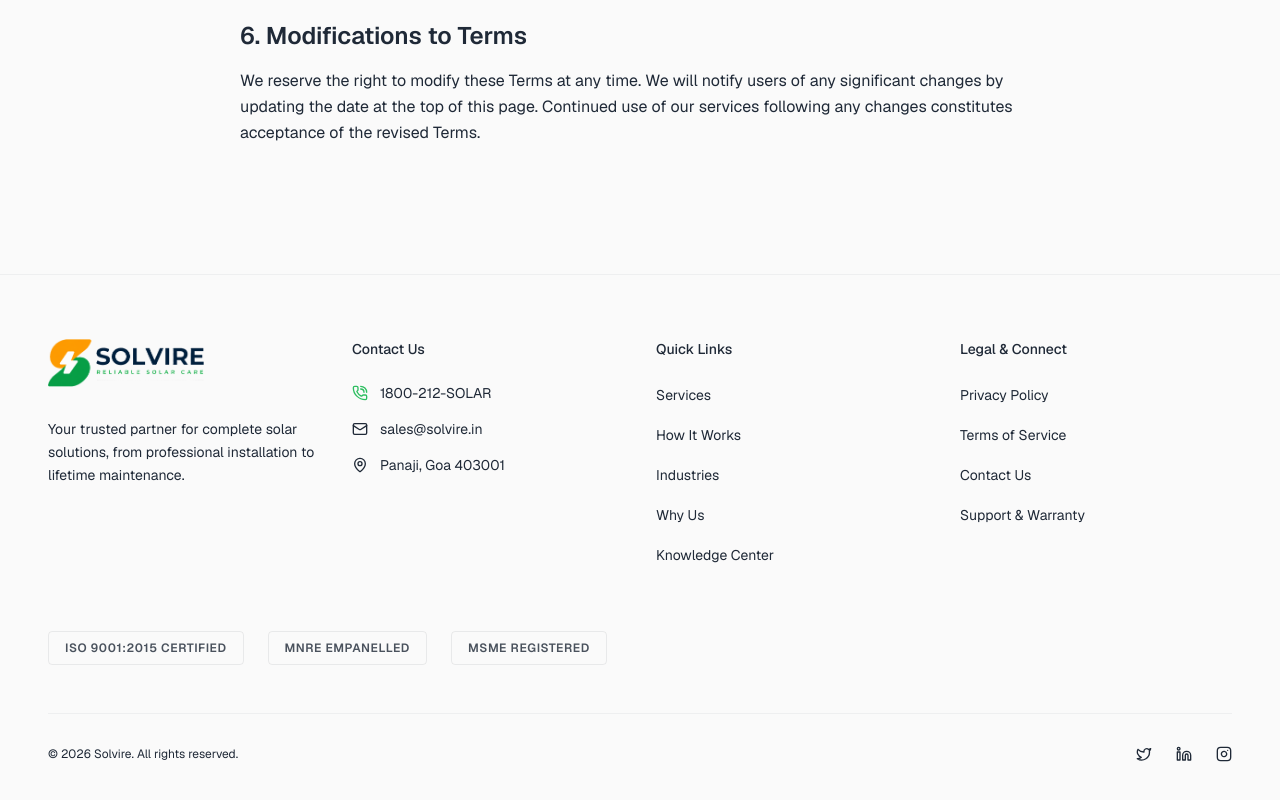
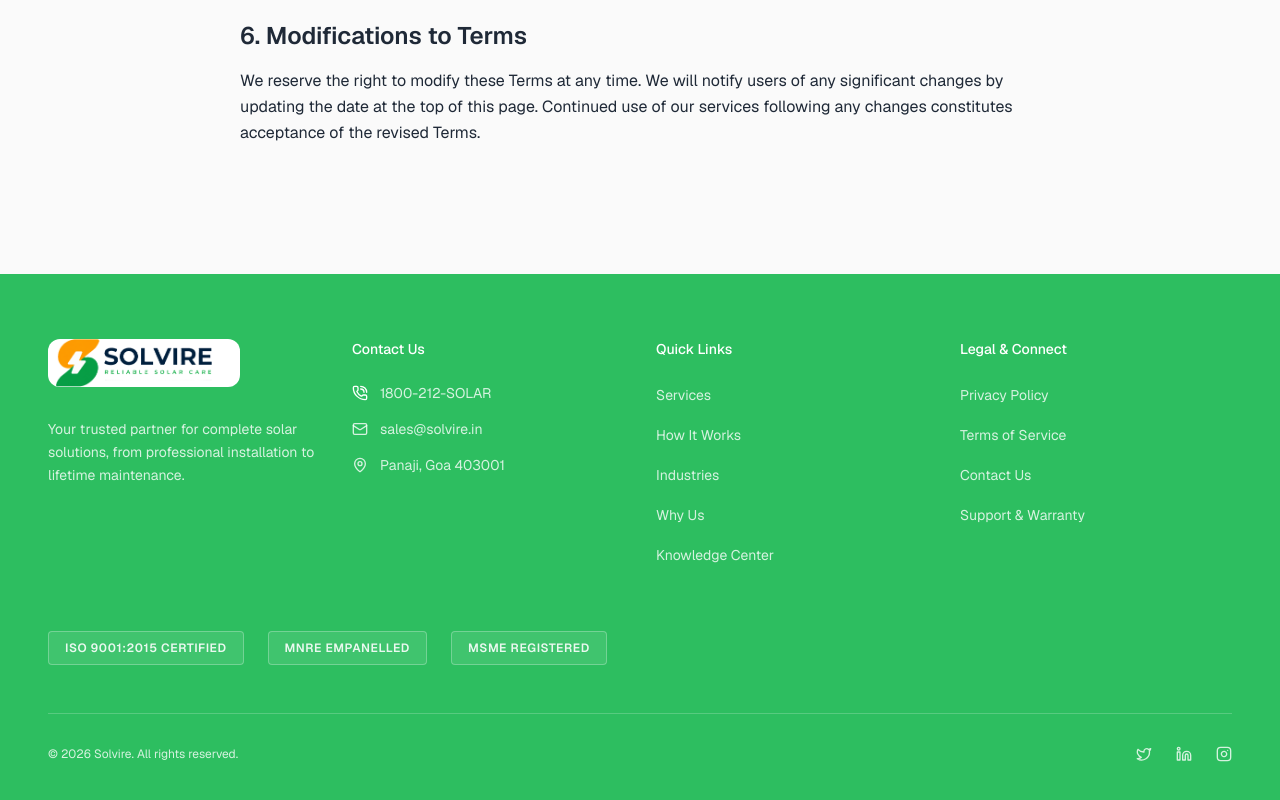
Before and after one commit to Nandannflp/solvire, a Next.js app: page /terms in a window 1280 px wide. Shown: the part 1116-1916 px from the top of the page. Built offline with nearby package versions, Linux system fonts and the light colour scheme; a web font is replaced by a local one.

Commit message:
style: change footer background to logo green

```diff
--- a/src/components/layout/Footer.tsx
+++ b/src/components/layout/Footer.tsx
@@ -7,43 +7,43 @@ export function Footer() {
   const currentYear = new Date().getFullYear();
 
   return (
-    <footer className="bg-transparent border-t border-foreground/5 py-16 relative z-10">
+    <footer className="bg-energy text-white border-t border-energy/20 py-16 relative z-10">
       <div className="container max-w-7xl mx-auto px-6 md:px-12">
         <div className="grid grid-cols-1 md:grid-cols-4 gap-12 md:gap-8 mb-16">
 
           {/* Brand Column */}
           <div>
-            <Link href="/" className="inline-block mb-6 relative w-48 h-12">
+            <Link href="/" className="inline-block mb-6 relative w-48 h-12 bg-white rounded-lg p-2">
               <Image
                 src={longLogo}
                 alt="Solvire Logo"
                 fill
-                className="object-contain object-left"
+                className="object-contain object-left px-2"
               />
             </Link>
-            <p className="text-textSecondary text-sm max-w-sm leading-relaxed mb-6">
+            <p className="text-white/80 text-sm max-w-sm leading-relaxed mb-6">
               Your trusted partner for complete solar solutions, from professional installation to lifetime maintenance.
             </p>
           </div>
 
           {/* Contact Info */}
           <div>
-            <h4 className="text-foreground font-medium mb-6 text-sm">Contact Us</h4>
+            <h4 className="text-white font-medium mb-6 text-sm">Contact Us</h4>
             <ul className="space-y-4">
               <li>
-                <a href="tel:18002120000" className="flex items-start gap-3 text-textSecondary text-sm hover:text-primary transition-colors">
-                  <PhoneCall className="w-4 h-4 mt-0.5 shrink-0 text-primary" />
+                <a href="tel:18002120000" className="flex items-start gap-3 text-white/80 text-sm hover:text-white transition-colors">
+                  <PhoneCall className="w-4 h-4 mt-0.5 shrink-0 text-white" />
                   <span>1800-212-SOLAR</span>
                 </a>
               </li>
               <li>
-                <a href="mailto:sales@solvire.in" className="flex items-start gap-3 text-textSecondary text-sm hover:text-primary transition-colors">
+                <a href="mailto:sales@solvire.in" className="flex items-start gap-3 text-white/80 text-sm hover:text-white transition-colors">
                   <Mail className="w-4 h-4 mt-0.5 shrink-0" />
                   <span>sales@solvire.in</span>
                 </a>
               </li>
               <li>
-                <div className="flex items-start gap-3 text-textSecondary text-sm">
+                <div className="flex items-start gap-3 text-white/80 text-sm">
                   <MapPin className="w-4 h-4 mt-0.5 shrink-0" />
                   <span>Panaji, Goa 403001</span>
                 </div>
@@ -53,41 +53,41 @@ export function Footer() {
 
           {/* Quick Links */}
           <div>
-            <h4 className="text-foreground font-medium mb-6 text-sm">Quick Links</h4>
+            <h4 className="text-white font-medium mb-6 text-sm">Quick Links</h4>
             <ul className="space-y-4">
               <li>
-                <Link href="/#services" className="text-textSecondary text-sm hover:text-primary transition-colors">Services</Link>
+                <Link href="/#services" className="text-white/80 text-sm hover:text-white transition-colors">Services</Link>
               </li>
               <li>
-                <Link href="/#how-it-works" className="text-textSecondary text-sm hover:text-primary transition-colors">How It Works</Link>
+                <Link href="/#how-it-works" className="text-white/80 text-sm hover:text-white transition-colors">How It Works</Link>
               </li>
               <li>
-                <Link href="/#industries" className="text-textSecondary text-sm hover:text-primary transition-colors">Industries</Link>
+                <Link href="/#industries" className="text-white/80 text-sm hover:text-white transition-colors">Industries</Link>
               </li>
               <li>
-                <Link href="/#trust" className="text-textSecondary text-sm hover:text-primary transition-colors">Why Us</Link>
+                <Link href="/#trust" className="text-white/80 text-sm hover:text-white transition-colors">Why Us</Link>
               </li>
               <li>
-                <Link href="/resources" className="text-textSecondary text-sm hover:text-primary transition-colors">Knowledge Center</Link>
+                <Link href="/resources" className="text-white/80 text-sm hover:text-white transition-colors">Knowledge Center</Link>
               </li>
             </ul>
           </div>
 
           {/* Legal & Social */}
           <div>
-            <h4 className="text-foreground font-medium mb-6 text-sm">Legal & Connect</h4>
+            <h4 className="text-white font-medium mb-6 text-sm">Legal & Connect</h4>
             <ul className="space-y-4">
               <li>
-                <Link href="/privacy" className="text-textSecondary text-sm hover:text-primary transition-colors">Privacy Policy</Link>
+                <Link href="/privacy" className="text-white/80 text-sm hover:text-white transition-colors">Privacy Policy</Link>
               </li>
               <li>
-                <Link href="/terms" className="text-textSecondary text-sm hover:text-primary transition-colors">Terms of Service</Link>
+                <Link href="/terms" className="text-white/80 text-sm hover:text-white transition-colors">Terms of Service</Link>
               </li>
               <li>
-                <Link href="/contact" className="text-textSecondary text-sm hover:text-primary transition-colors">Contact Us</Link>
+                <Link href="/contact" className="text-white/80 text-sm hover:text-white transition-colors">Contact Us</Link>
               </li>
               <li>
-                <Link href="/support" className="text-textSecondary text-sm hover:text-primary transition-colors">Support & Warranty</Link>
+                <Link href="/support" className="text-white/80 text-sm hover:text-white transition-colors">Support & Warranty</Link>
               </li>
             </ul>
           </div>
@@ -95,27 +95,27 @@ export function Footer() {
         </div>
 
         {/* Certifications */}
-        <div className="flex flex-wrap items-center gap-6 mb-12 opacity-80">
-          <div className="px-4 py-2 rounded border border-foreground/10 text-xs font-semibold text-textSecondary tracking-wider">ISO 9001:2015 CERTIFIED</div>
-          <div className="px-4 py-2 rounded border border-foreground/10 text-xs font-semibold text-textSecondary tracking-wider">MNRE EMPANELLED</div>
-          <div className="px-4 py-2 rounded border border-foreground/10 text-xs font-semibold text-textSecondary tracking-wider">MSME REGISTERED</div>
+        <div className="flex flex-wrap items-center gap-6 mb-12 opacity-90">
+          <div className="px-4 py-2 rounded border border-white/30 text-xs font-semibold text-white tracking-wider bg-white/10">ISO 9001:2015 CERTIFIED</div>
+          <div className="px-4 py-2 rounded border border-white/30 text-xs font-semibold text-white tracking-wider bg-white/10">MNRE EMPANELLED</div>
+          <div className="px-4 py-2 rounded border border-white/30 text-xs font-semibold text-white tracking-wider bg-white/10">MSME REGISTERED</div>
         </div>
 
         {/* Bottom Bar */}
-        <div className="pt-8 border-t border-foreground/5 flex flex-col md:flex-row items-center justify-between gap-4">
-          <p className="text-textSecondary text-xs">
+        <div className="pt-8 border-t border-white/20 flex flex-col md:flex-row items-center justify-between gap-4">
+          <p className="text-white/80 text-xs">
             © {currentYear} Solvire. All rights reserved.
           </p>
           <div className="flex items-center gap-6">
-            <Link href="https://twitter.com/solvire" target="_blank" rel="noopener noreferrer" className="text-textSecondary hover:text-foreground transition-colors">
+            <Link href="https://twitter.com/solvire" target="_blank" rel="noopener noreferrer" className="text-white/80 hover:text-white transition-colors">
               <span className="sr-only">Twitter</span>
               <Twitter className="w-4 h-4" />
             </Link>
-            <Link href="https://linkedin.com/company/solvire" target="_blank" rel="noopener noreferrer" className="text-textSecondary hover:text-foreground transition-colors">
+            <Link href="https://linkedin.com/company/solvire" target="_blank" rel="noopener noreferrer" className="text-white/80 hover:text-white transition-colors">
               <span className="sr-only">LinkedIn</span>
               <Linkedin className="w-4 h-4" />
             </Link>
-            <Link href="https://instagram.com/solvire" target="_blank" rel="noopener noreferrer" className="text-textSecondary hover:text-foreground transition-colors">
+            <Link href="https://instagram.com/solvire" target="_blank" rel="noopener noreferrer" className="text-white/80 hover:text-white transition-colors">
               <span className="sr-only">Instagram</span>
               <Instagram className="w-4 h-4" />
             </Link>
```
